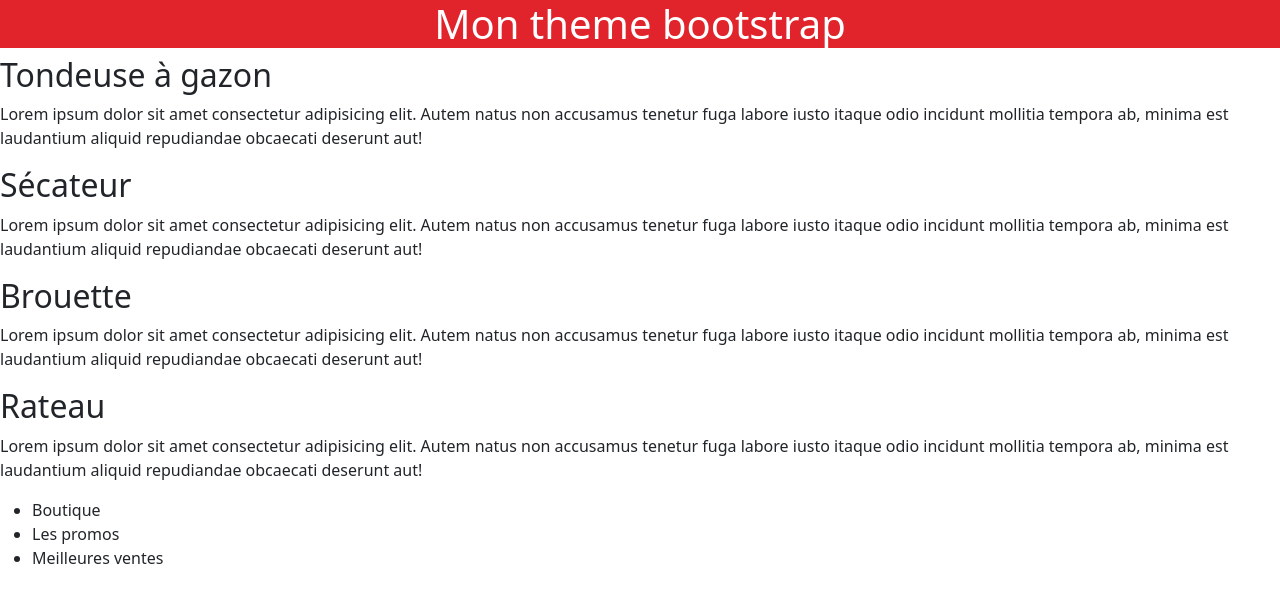
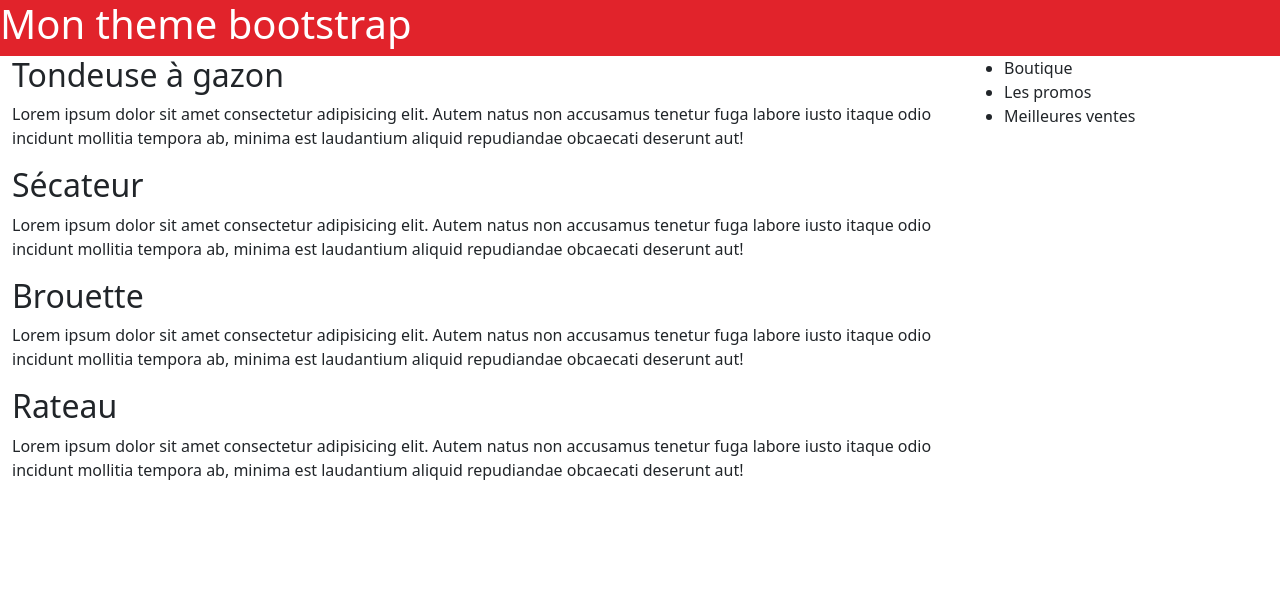
Before and after one commit to pbreteche/bs-theme-2104, a website: page index.html in a window 1280 px wide. Drawn offline with nearby package versions, Linux system fonts and the light colour scheme; files that its build step writes are made by us from their sources.

Commit message:
custom grid

```diff
--- a/index.html
+++ b/index.html
@@ -10,7 +10,8 @@
     <div class="banner">
         <h1>Mon theme bootstrap</h1>
     </div>
-    <main>
+    <div>
+        <main class="main-content">
             <article>
                 <h2>Tondeuse à gazon</h2>
                 <p>Lorem ipsum dolor sit amet consectetur adipisicing elit. Autem natus non accusamus tenetur fuga labore iusto itaque odio incidunt mollitia tempora ab, minima est laudantium aliquid repudiandae obcaecati deserunt aut!</p>
@@ -35,5 +36,6 @@
                 <li>Meilleures ventes</li>
             </ul>
         </nav>
+    </div>
 </body>
 </html>
--- /dev/null
+++ b/src/layout/_layout.scss
@@ -0,0 +1,23 @@
+body {
+  @include make-container();
+}
+
+body > div {
+  @include make-row();
+}
+
+.main-content {
+  @include make-col-ready();
+
+  @include media-breakpoint-up(md) {
+    @include make-col(9);
+  }
+}
+
+.main-nav {
+  @include make-col-ready();
+
+  @include media-breakpoint-up(md) {
+    @include make-col(3);
+  }
+}
--- a/src/main.scss
+++ b/src/main.scss
@@ -15,4 +15,5 @@
 
 // 5. Components
 @import
+  "layout/layout",
   "components/banner";
```
Lines whose indentation alone changed are shown as unchanged.
